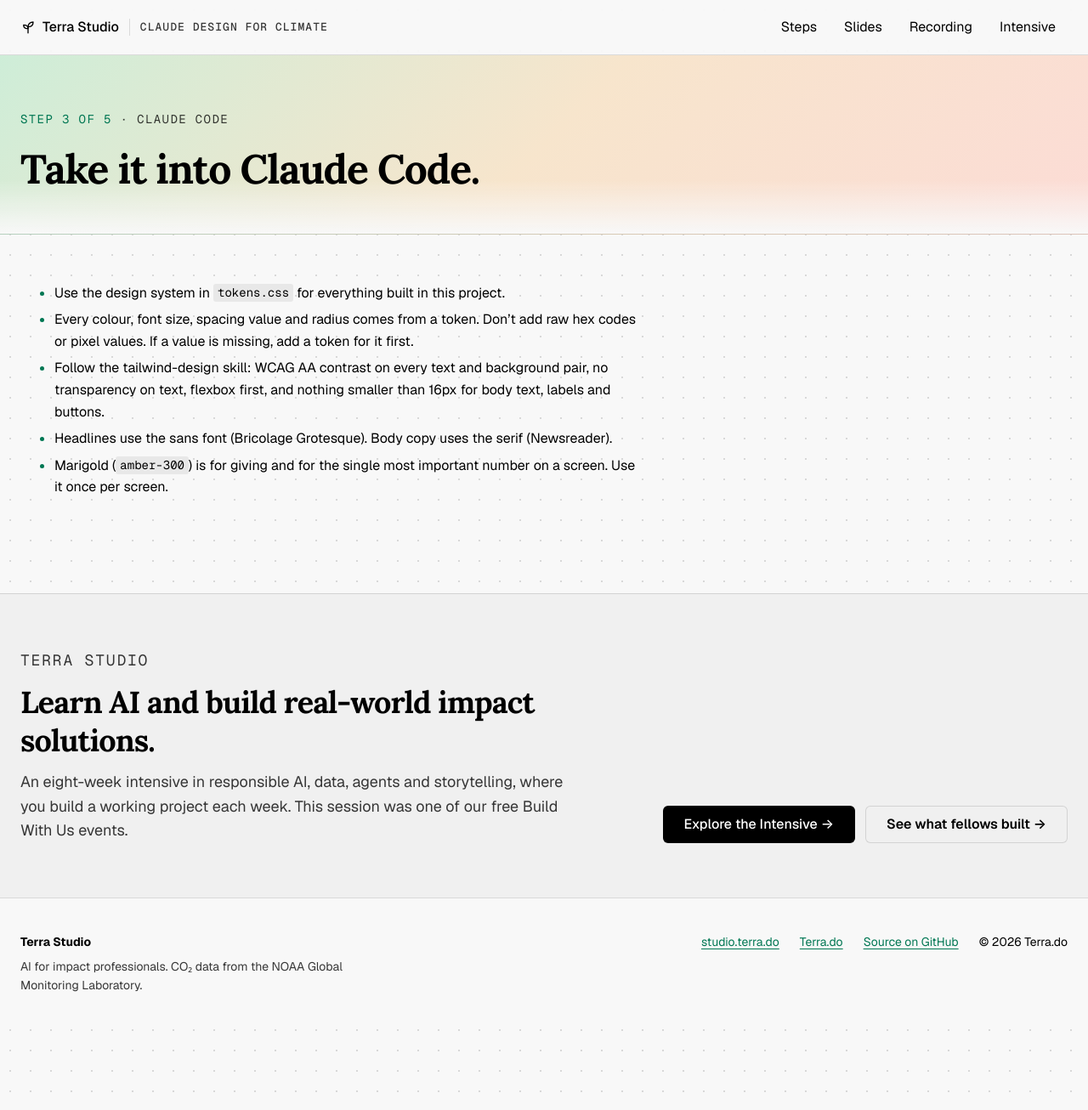
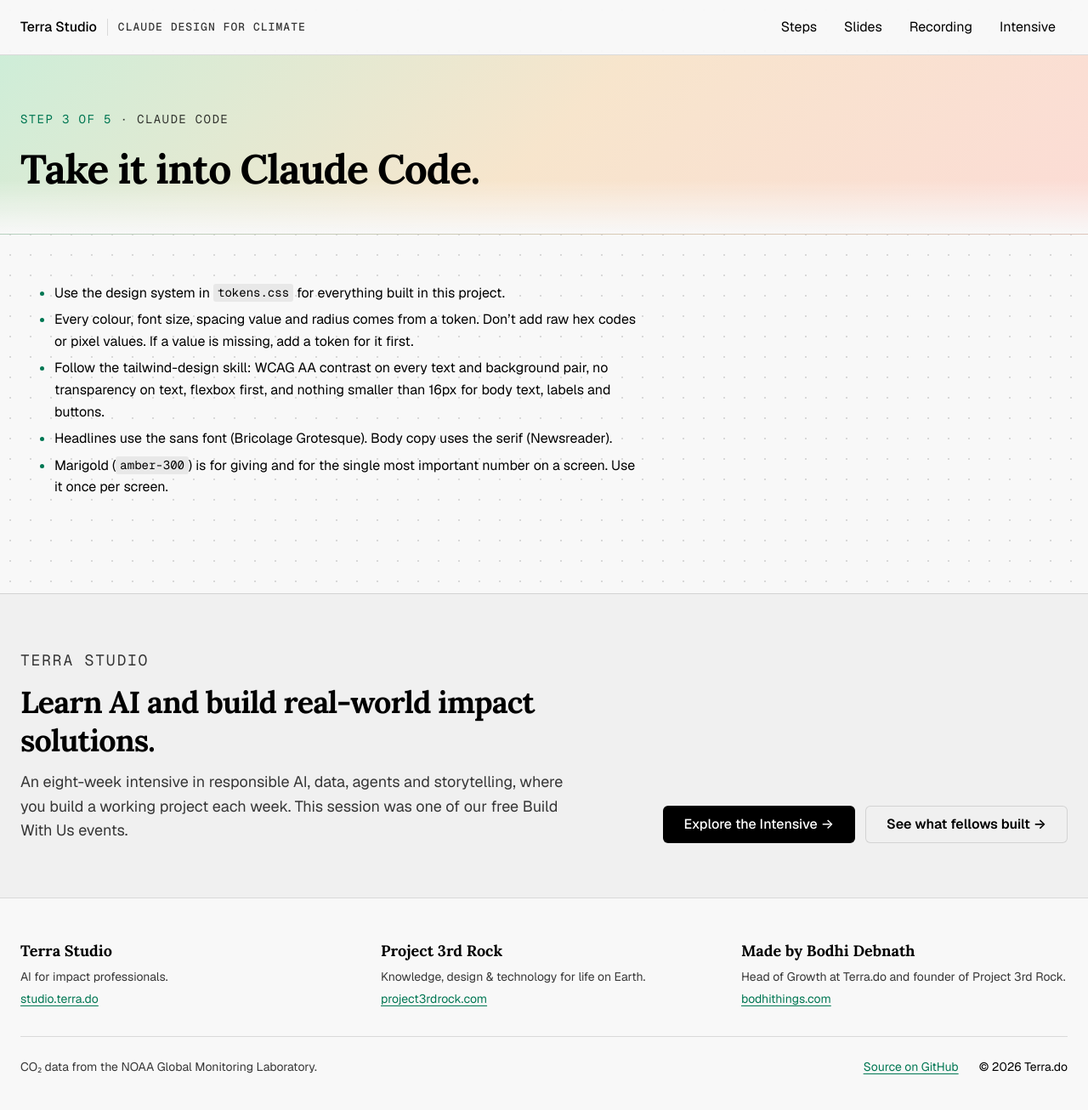
Before and after one commit to bodhicodes/ClaudeDesign-Event-Oct-16-26, a Jekyll site: the page built from 03-claude-code/CLAUDE.md, in a window 1280 px wide and 1306 px high. Shown: the whole window at 85% size. Built offline with Jekyll 4.4.1, drawn with Linux system fonts in a browser that asks for light colours; our own code applies the rules of GitHub Pages for plain Markdown files.

Commit message:
Changes to be committed: 	modified:   README.md 	modified:   _includes/footer.html 	modified:   _includes/nav.html 	modified:   _layouts/landing.html 	modified:   assets/site.css

```diff
--- a/_includes/footer.html
+++ b/_includes/footer.html
@@ -13,16 +13,30 @@
 </section>
 <footer class="footer">
   <div class="container">
-    <div class="brand-block">
-      <b>Terra Studio</b>
-      <p>AI for impact professionals. CO₂ data from the NOAA Global Monitoring Laboratory.</p>
+    <div class="footer-brands">
+      <div class="brand-block">
+        <b>Terra Studio</b>
+        <p>AI for impact professionals.</p>
+        <a href="https://studio.terra.do?utm_source=github">studio.terra.do</a>
+      </div>
+      <div class="brand-block">
+        <b>Project 3rd Rock</b>
+        <p>Knowledge, design &amp; technology for life on Earth.</p>
+        <a href="https://project3rdrock.com">project3rdrock.com</a>
+      </div>
+      <div class="brand-block">
+        <b>Made by Bodhi Debnath</b>
+        <p>Head of Growth at Terra.do and founder of Project 3rd Rock.</p>
+        <a href="https://bodhithings.com">bodhithings.com</a>
+      </div>
     </div>
-    <ul>
-      <li><a href="https://studio.terra.do?utm_source=github">studio.terra.do</a></li>
-      <li><a href="https://terra.do">Terra.do</a></li>
-      <li><a href="https://github.com/{{ site.github.repository_nwo | default: 'OWNER/REPO' }}">Source on GitHub</a></li>
-      <li><span>© 2026 Terra.do</span></li>
-    </ul>
+    <div class="footer-bar">
+      <p>CO₂ data from the NOAA Global Monitoring Laboratory.</p>
+      <ul>
+        <li><a href="https://github.com/{{ site.github.repository_nwo | default: 'bodhicodes/ClaudeDesign-Event-Oct-16-26' }}">Source on GitHub</a></li>
+        <li><span>© 2026 Terra.do</span></li>
+      </ul>
+    </div>
   </div>
 </footer>
 <script>
--- a/_includes/nav.html
+++ b/_includes/nav.html
@@ -1,7 +1,6 @@
 <header class="nav">
   <div class="container">
     <a class="brand" href="{{ '/' | relative_url }}">
-      <svg width="18" height="18" viewBox="0 0 24 24" fill="none" stroke="currentColor" stroke-width="1.8" stroke-linecap="round" stroke-linejoin="round" aria-hidden="true"><path d="M12 21V11"/><path d="M12 11c0-4 3-7 8-7 0 5-3 8-8 7z"/><path d="M12 14c0-3-2.5-5.5-7-5.5 0 4 2.5 6.5 7 5.5z"/></svg>
       <span>Terra Studio</span>
       <small>Claude Design for climate</small>
     </a>
--- a/_layouts/landing.html
+++ b/_layouts/landing.html
@@ -15,6 +15,7 @@
         <a class="btn btn-warm" href="{{ site.recording_url }}">Watch the recording →</a>
         <a class="btn btn-secondary" href="{{ '/slides/' | relative_url }}">Open the slides</a>
       </div>
+      <p class="byline">A session by <a href="https://bodhithings.com">Bodhi Debnath</a> · <a href="https://studio.terra.do?utm_source=github">Terra Studio</a> × <a href="https://project3rdrock.com">Project 3rd Rock</a></p>
     </div>
   </section>
 
--- a/assets/site.css
+++ b/assets/site.css
@@ -191,3 +191,13 @@ a:focus-visible, button:focus-visible { outline: 2px solid var(--primary); outli
 .dark .btn-warm:hover { background: #F09C4E; color: var(--dark-bg); }
 .section-head .eyebrow { color: var(--primary); }
 .dark .section-head .eyebrow { color: var(--dark-primary); }
+
+/* Co-brand byline and footer */
+.byline { margin: 0.5rem 0 0; padding-top: 1.25rem; border-top: 1px solid var(--border); max-width: 44rem; font-size: 0.9375rem; color: var(--foreground-soft); }
+.byline a { color: var(--foreground); font-weight: 500; }
+.byline a:hover { color: var(--primary); }
+.footer .container { flex-direction: column; flex-wrap: nowrap; align-items: stretch; gap: 2rem; padding-top: 3rem; }
+.footer-brands { display: grid; grid-template-columns: repeat(auto-fit, minmax(14rem, 1fr)); gap: 1.5rem 2.5rem; }
+.footer .brand-block { gap: 0.25rem; }
+.footer .brand-block b { font-family: var(--display); font-size: 1.125rem; }
+.footer-bar { display: flex; flex-wrap: wrap; justify-content: space-between; gap: 1rem 1.5rem; padding-top: 1.5rem; border-top: 1px solid var(--border); }
```
Also changed, not shown: README.md (+9 -3 lines).
